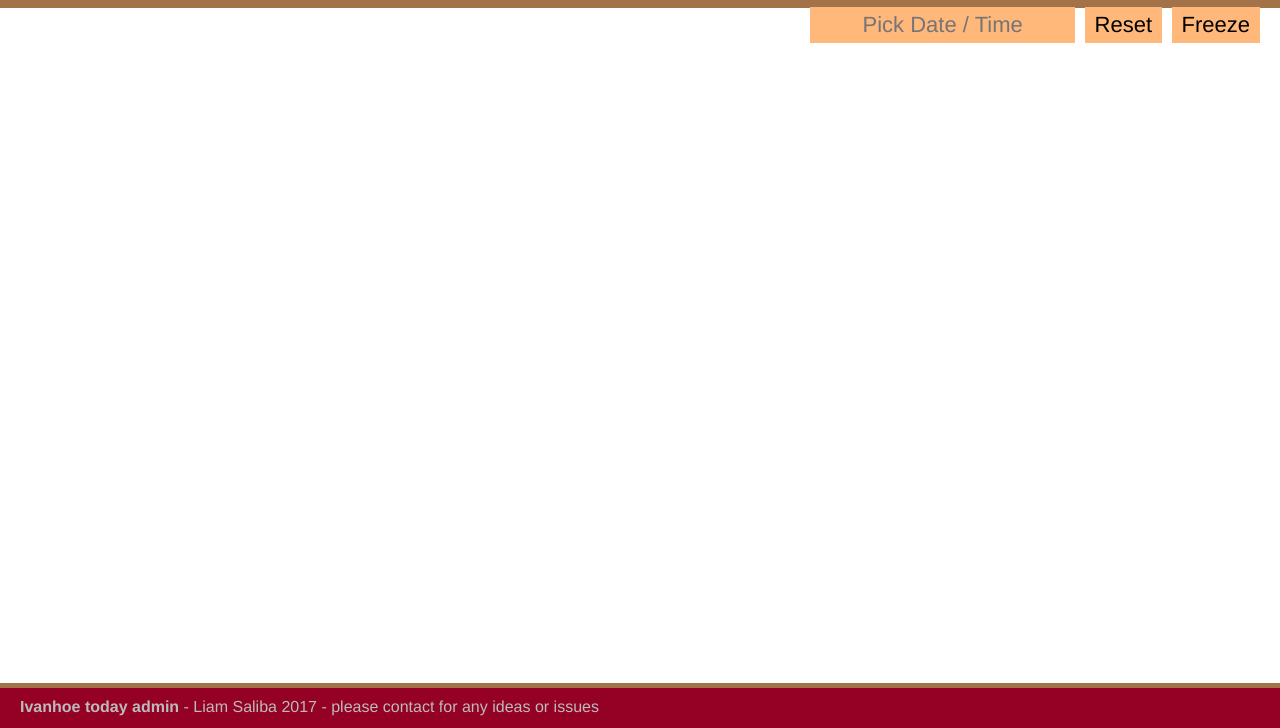
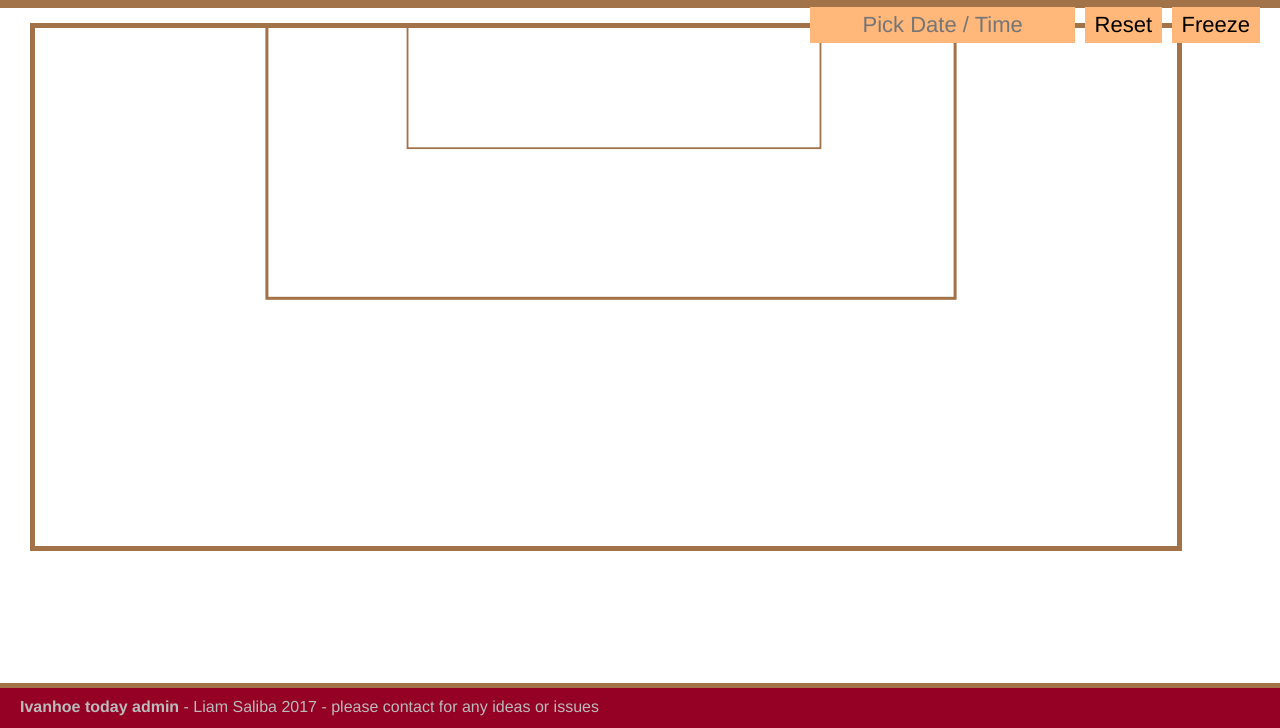
Before and after one commit to liamsaliba/today, a website: page public/admin/index.html in a window 1280 px wide. Shown: the part 72-800 px from the top of the page. Drawn offline with nearby package versions, Linux system fonts and the light colour scheme; no server answers.

Commit message:
Admin iframe

```diff
--- a/public/admin/admin.css
+++ b/public/admin/admin.css
@@ -7,6 +7,10 @@
 	box-sizing: border-box;
 	text-decoration: none;
 	margin: 0;
+}
+
+:root{
+	--scalar: 0.6;
 }
 
 body {
@@ -182,3 +186,33 @@ button, input {
 	float: right;
 	margin-top: 28px;
 }
+
+
+
+
+#iframe-wrapper {
+	width: calc(1920px*var(--scalar)); height: calc((880px)*var(--scalar)); padding: 0; overflow: hidden;
+	border: 5px #a27249 solid;
+}
+
+iframe {
+	margin-top: calc(-170px*var(--scalar));
+}
+
+#scaled-frame {
+	width: 1920px; height: 1080px; border: 0px;
+}
+
+#scaled-frame {
+    zoom: var(--scalar);
+    -moz-transform: scale(var(--scalar));
+    -moz-transform-origin: 0 0;
+    -o-transform: scale(var(--scalar));
+    -o-transform-origin: 0 0;
+    -webkit-transform: scale(var(--scalar));
+    -webkit-transform-origin: 0 0;
+}
+
+@media screen and (-webkit-min-device-pixel-ratio:0) {
+ 	#scaled-frame  { zoom: 1;  }
+}
--- a/public/admin/index.html
+++ b/public/admin/index.html
@@ -33,6 +33,11 @@
 				</div>
 			</div>
 			<div class="container flexbox" id="main-container">
+				<div class="container">
+					<div id="iframe-wrapper">
+						<iframe src="/" id="scaled-frame"></iframe>
+					</div>
+				</div>
 			</div>
 			<div id="footer">
 				<b>Ivanhoe today admin</b> - Liam Saliba 2017 - please contact for any ideas or issues
```
